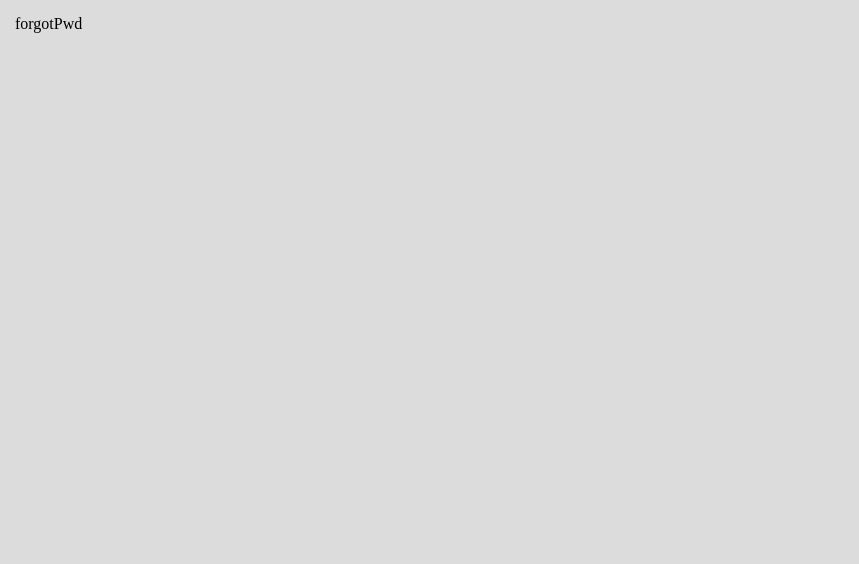
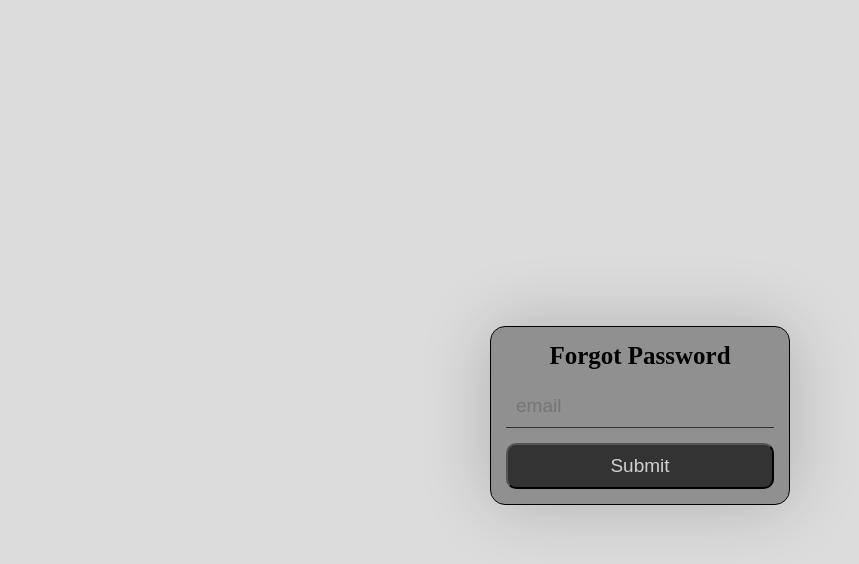
Before and after one commit to chiagoziepio/auth-frontend, a React (Vite) app: page /forgotpassword in a window 1280 px wide. Shown: the top 564 px of the page, without its empty margins (0-859 px from the left). Built offline with nearby package versions, Linux system fonts and the light colour scheme.

Commit message:
reset of users password

```diff
--- a/src/App.jsx
+++ b/src/App.jsx
@@ -20,7 +20,7 @@ function App() {
                   <Route path='/register' element = {<Register/>}/>
                   <Route path='/login' element = {<Login/>}/>
                   <Route path='/forgotpassword' element = {<ForgotPwd/>}/>
-                  <Route path='/resetpassword' element = {<ResetPwd/>}/>
+                  <Route path='/resetpassword/:resetToken' element = {<ResetPwd/>}/>
 
                 </Routes>
           </UserContextProvider>
--- a/src/component/Login.jsx
+++ b/src/component/Login.jsx
@@ -1,7 +1,7 @@
 import React, { useContext } from 'react'
 import axios from "axios"
 import { UserContext } from '../../context/UserContext'
-import { Link } from  "react-router-dom"
+import { Link, useNavigate } from  "react-router-dom"
 
 const Login = () => {
  const {
@@ -16,6 +16,8 @@ const Login = () => {
   } = useContext(UserContext);
 
   axios.defaults.withCredentials = true;
+
+  const navigate = useNavigate()
   const handleLogin =async (e)=>{
     e.preventDefault();
     try{
@@ -24,7 +26,7 @@ const Login = () => {
       const data = await res.data;
       setErrMsg(data.msg);
       alert(data.msg)
-
+      navigate("/")
     }catch(err){
       console.log(err);
       setErrMsg(err.response.data.msg);
@@ -58,7 +60,10 @@ const Login = () => {
         placeholder='password'
         />
       </div>
-      <span>Have no account? <Link to= "/register">register</Link></span>
+      <div className="more_info">
+        <span>Have no account? <Link to= "/register">register</Link></span>
+          <Link to = "/forgotpassword" className='forgotLink'>forgot password?</Link>
+      </div>
       { errMsg ?
 
       (<p className="feedback">{errMsg}</p>):(
--- a/src/component/forgotPwd.jsx
+++ b/src/component/forgotPwd.jsx
@@ -1,8 +1,60 @@
-import React from 'react'
+import React, { useContext } from 'react'
+import axios from "axios"
+import { UserContext } from '../../context/UserContext'
+import { Link, useNavigate } from "react-router-dom"
 
 const forgotPwd = () => {
+ const {
+  setEmail,
+  email,
+  errMsg,
+  setErrMsg
+  } = useContext(UserContext);
+const navigate = useNavigate()
+  const handleforgotPwd =async (e)=>{
+    e.preventDefault();
+    try{
+
+      const res = await axios.post("http://localhost:5050/api/user/resetpassword",{email});
+      const data = await res.data;
+      setErrMsg(data.msg);
+      alert(data.msg)
+      navigate("/resetpassword")
+    }catch(err){
+      console.log(err);
+      setErrMsg(err.response.data.msg);
+      alert(err.response.data.msg)
+    }
+      setEmail("");
+
+  }
   return (
-    <div>forgotPwd</div>
+    <div className='form'>
+
+    <form onSubmit={handleforgotPwd}>
+      <h3>Forgot Password</h3>
+
+      <div className="input-control">
+        <input
+        type="email"
+        required
+        value={email}
+        onChange={e=>setEmail(e.target.value)}
+        placeholder='email'
+        />
+      </div>
+
+
+      { errMsg ?
+
+      (<p className="feedback">{errMsg}</p>):(
+        ""
+      )
+      }
+      <button type="submit">Submit</button>
+
+    </form>
+    </div>
   )
 }
 
--- a/src/component/register.jsx
+++ b/src/component/register.jsx
@@ -1,7 +1,7 @@
 import React, { useContext } from 'react'
 import axios from "axios"
 import { UserContext } from '../../context/UserContext'
-import { Link } from "react-router-dom"
+import { Link, useNavigate } from "react-router-dom"
 
 const register = () => {
  const {
@@ -14,7 +14,7 @@ const register = () => {
   errMsg,
   setErrMsg
   } = useContext(UserContext);
-
+const navigate = useNavigate()
   const handleAddUser =async (e)=>{
     e.preventDefault();
     try{
@@ -23,11 +23,11 @@ const register = () => {
       const data = await res.data;
       setErrMsg(data.msg);
       alert(data.msg)
-
+      navigate("/login")
     }catch(err){
       console.log(err);
       setErrMsg(err.response.data.msg);
-      alert(err.msg)
+      alert(err.response.data.msg)
     }
       setEmail("");
       setPassword("");
--- a/src/index.css
+++ b/src/index.css
@@ -69,3 +69,11 @@ form button{
     color: #ffffffc5;
     cursor: pointer;
 }
+form .more_info{
+    display: flex;
+    flex-direction: row;
+    justify-content: space-between;
+}
+.forgotLink{
+    font-size: 15px;
+}
```
